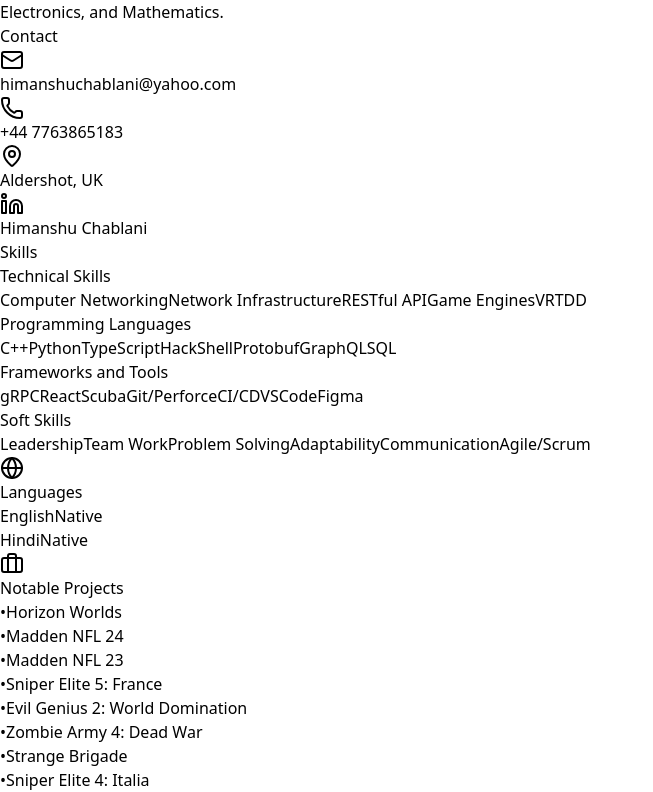
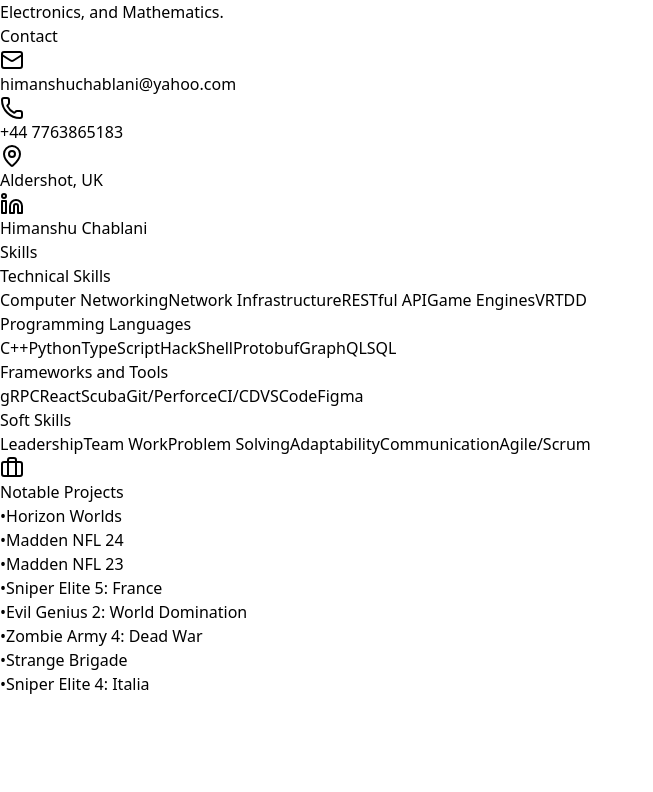
Before and after one commit to himanshu-neo92/CV-ReactApp, a React (Vite) app: page / in a window 1280 px wide. Shown: the part 2740-3532 px from the top of the page, without its empty margins (0-653 px from the left). After the commit the page ends 3436 px from the top, so only its background shows below. Built offline with nearby package versions, Linux system fonts and the light colour scheme.

Commit message:
Update App.tsx
Removed Human languages

```diff
--- a/src/app/App.tsx
+++ b/src/app/App.tsx
@@ -354,50 +354,6 @@
               </div>
             </section>
 
-{/* Languages */}
-            <section className="mb-6 print:break-before-page print:pt-6">
-              <h2 className="text-lg text-gray-800 mb-3 pb-2 border-b-2 border-gray-600 flex items-center gap-2">
-                <Globe className="w-4 h-4" />
-                Languages
-              </h2>
-
-              <div className="space-y-2">
-                <div>
-                  <div className="flex justify-between mb-1">
-                    <span className="text-sm text-gray-800">
-                      English
-                    </span>
-                    <span className="text-xs text-gray-600">
-                      Native
-                    </span>
-                  </div>
-                  <div className="w-full bg-gray-200 rounded-full h-2">
-                    <div
-                      className="bg-gray-600 h-2 rounded-full"
-                      style={{ width: "100%" }}
-                    ></div>
-                  </div>
-                </div>
-
-                <div>
-                  <div className="flex justify-between mb-1">
-                    <span className="text-sm text-gray-800">
-                      Hindi
-                    </span>
-                    <span className="text-xs text-gray-600">
-                      Native
-                    </span>
-                  </div>
-                  <div className="w-full bg-gray-200 rounded-full h-2">
-                    <div
-                      className="bg-gray-600 h-2 rounded-full"
-                      style={{ width: "100%" }}
-                    ></div>
-                  </div>
-                </div>
-              </div>
-            </section>
-
             {/* Notable Projects */}
             <section>
               <h2 className="text-lg text-gray-800 mb-3 pb-2 border-b-2 border-gray-600 flex items-center gap-2">
```
